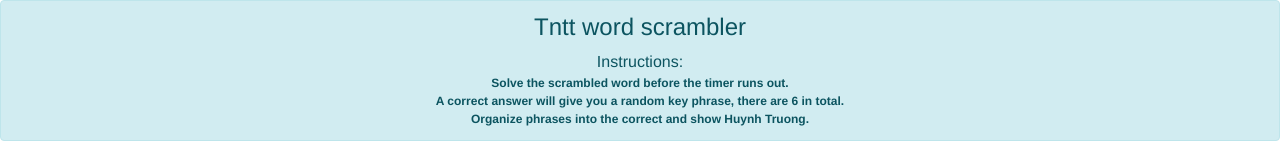
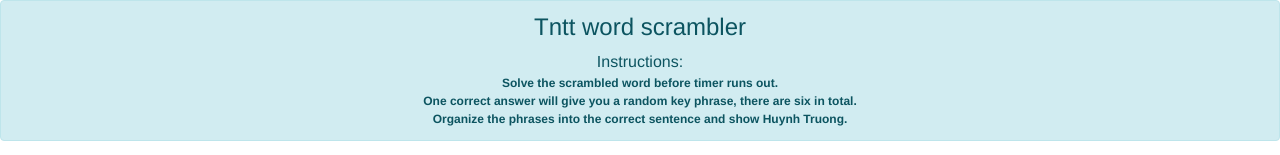
Before and after one commit to Tinle1596/tntt-puzzle-wordscrambler, a Vue app: page / in a window 1280 px wide. Shown: the top 155 px of the page. Built offline with nearby package versions, Linux system fonts and the light colour scheme.

Commit message:
fix grammatical errors

```diff
--- a/src/components/puzzletitle.vue
+++ b/src/components/puzzletitle.vue
@@ -6,9 +6,9 @@
       <b-container>
         <b-row>
           <b-col id="instruction-details">
-            <p>Solve the scrambled word before the timer runs out.</p>
-            <p>A correct answer will give you a random key phrase, there are 6 in total.</p>
-            <p>Organize phrases into the correct and show Huynh Truong.</p>
+            <p>Solve the scrambled word before timer runs out.</p>
+            <p>One correct answer will give you a random key phrase, there are six in total.</p>
+            <p>Organize the phrases into the correct sentence and show Huynh Truong.</p>
           </b-col>
         </b-row>
       </b-container>
```
